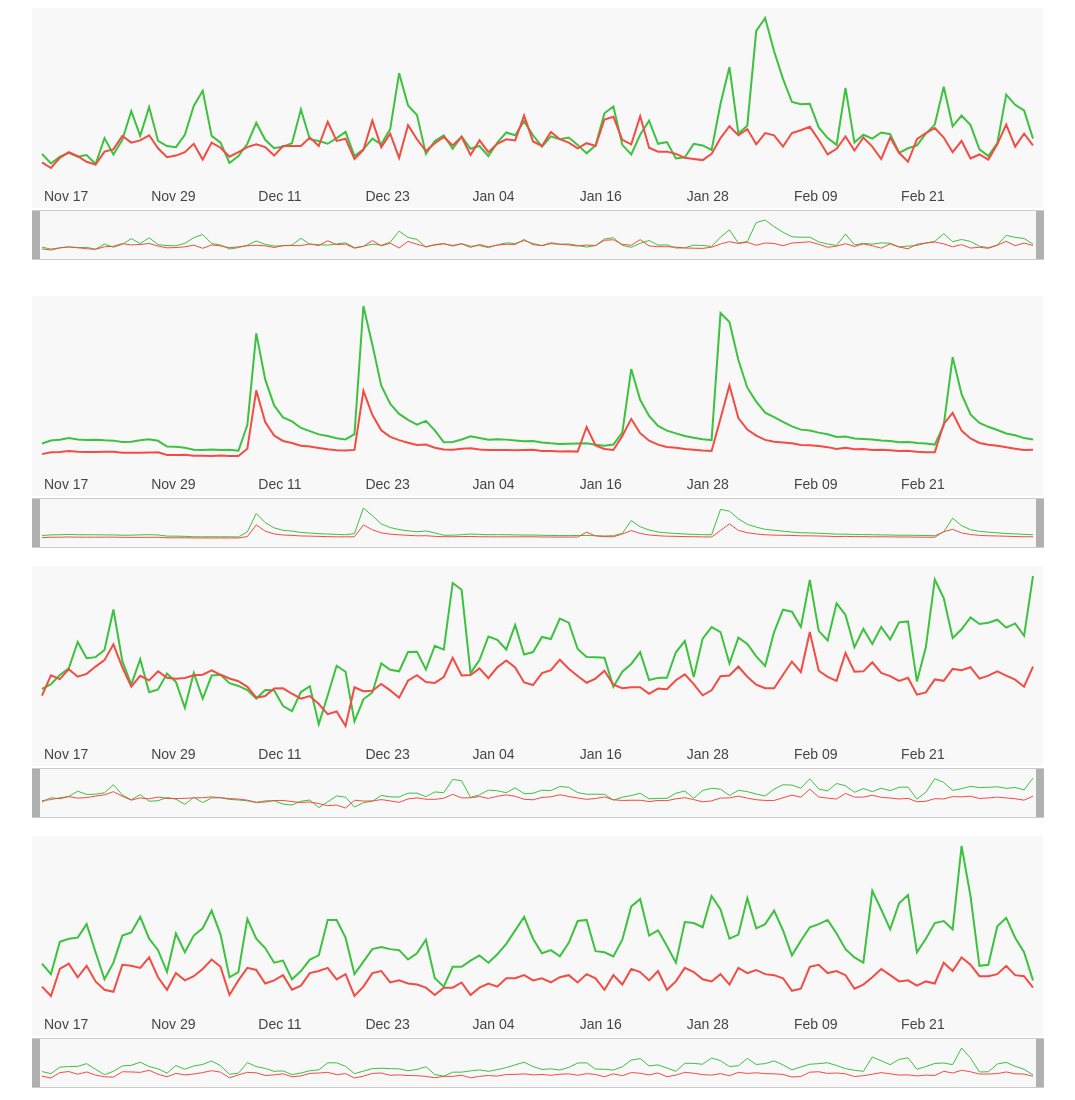
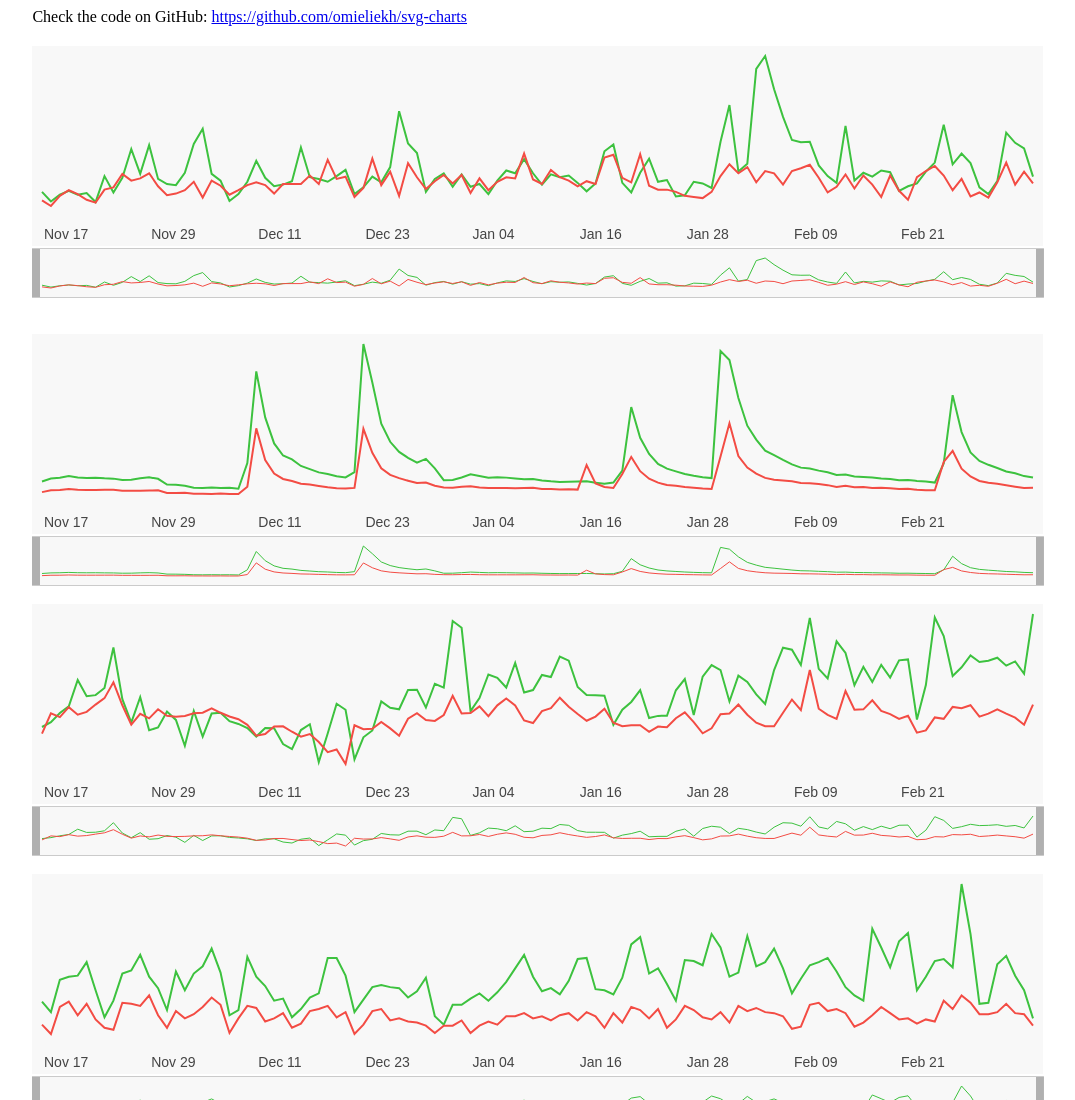
Before and after one commit to omieliekh/svg-charts, a website with bundled scripts: page index.html in a window 1280 px wide. Shown: the top 1100 px of the page, without its empty margins (102-1177 px from the left). Built offline with nearby package versions, Linux system fonts and the light colour scheme.

Commit message:
Add crosslinks

```diff
--- a/index.html
+++ b/index.html
@@ -11,6 +11,14 @@
 </head>
 <body>
 
+
+<div style="margin-bottom: 20px; width: 80%; margin-left: 10%;">
+  <span>Check the code on GitHub:</span>
+  <a href="https://github.com/omieliekh/svg-charts">https://github.com/omieliekh/svg-charts</a>
+</div>
+
+
+
 <script type="module" src="script.js"></script>
 </body>
 </html>
```
Also changed, not shown: README.md.
